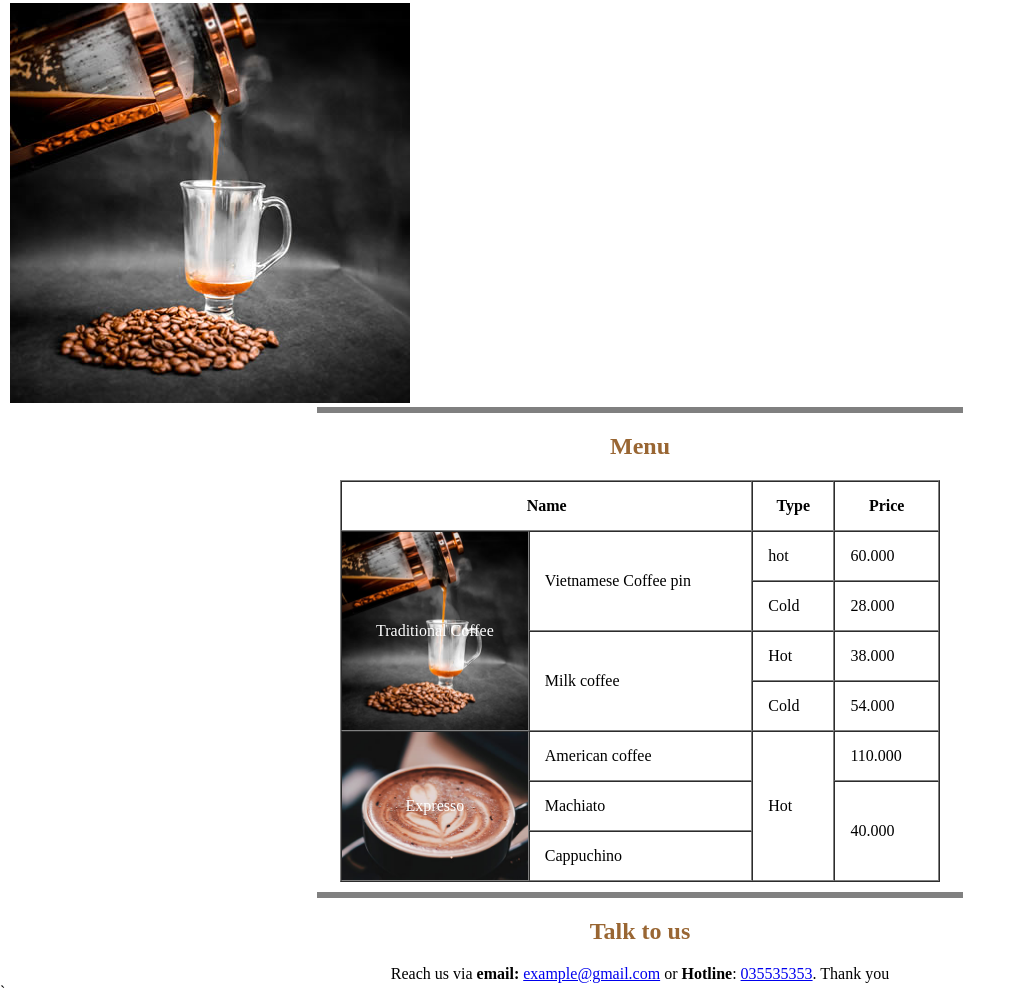
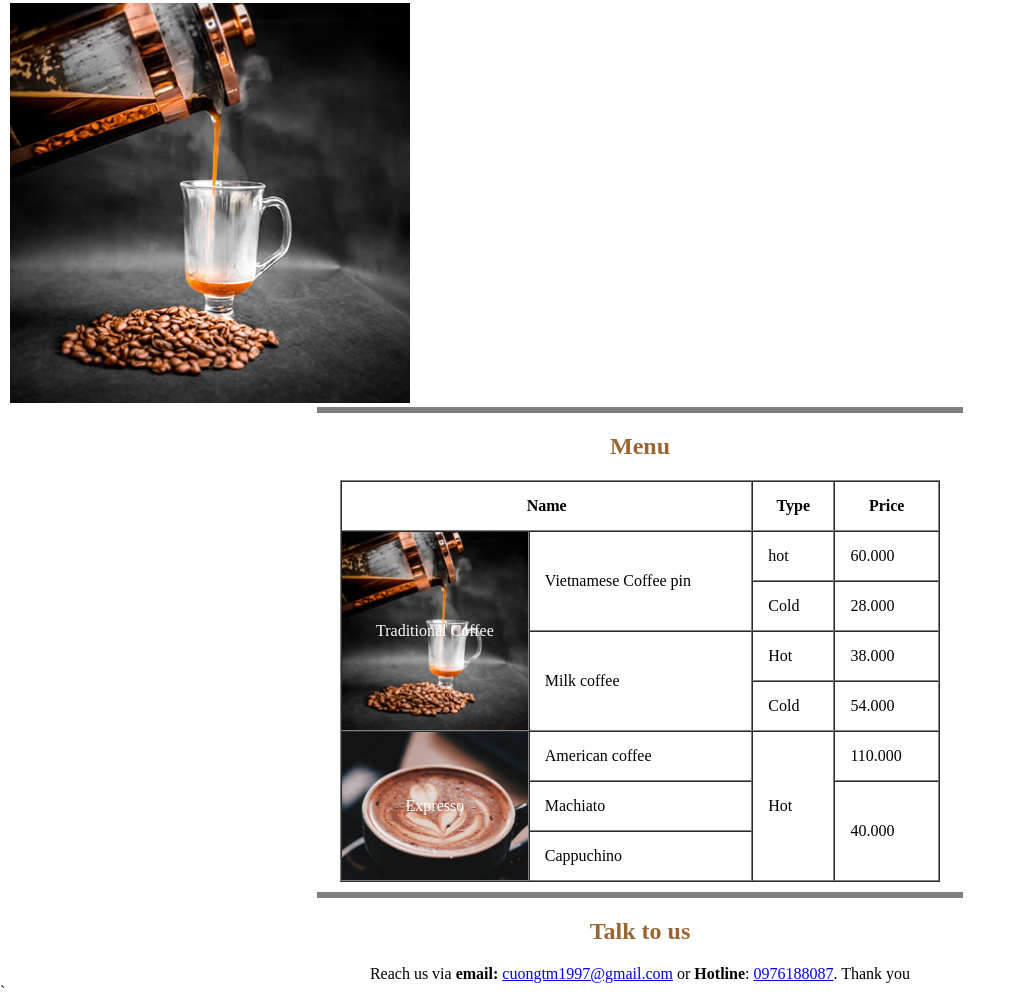
Before and after one commit to CuongTran1911/Demo1, a plain HTML site: page index.html in a window 1280 px wide. Shown: the part 754-1755 px from the top of the page, without its empty margins (0-1024 px from the left). Drawn offline with Linux system fonts and the light colour scheme.

Commit message:
done project

```diff
--- a/index.html
+++ b/index.html
@@ -148,7 +148,7 @@
 
     <div>
         <h2>Talk to us</h2>
-        <p style="text-align: center;">Reach us via <b> email:</b> <a href="./">example@gmail.com</a> or <b> Hotline</b>: <a href="./">035535353</a>. Thank you</p>
+        <p style="text-align: center;">Reach us via <b> email:</b> <a href="./">cuongtm1997@gmail.com</a> or <b> Hotline</b>: <a href="./">0976188087</a>. Thank you</p>
     </div>
 </body>
 </html>`
```
